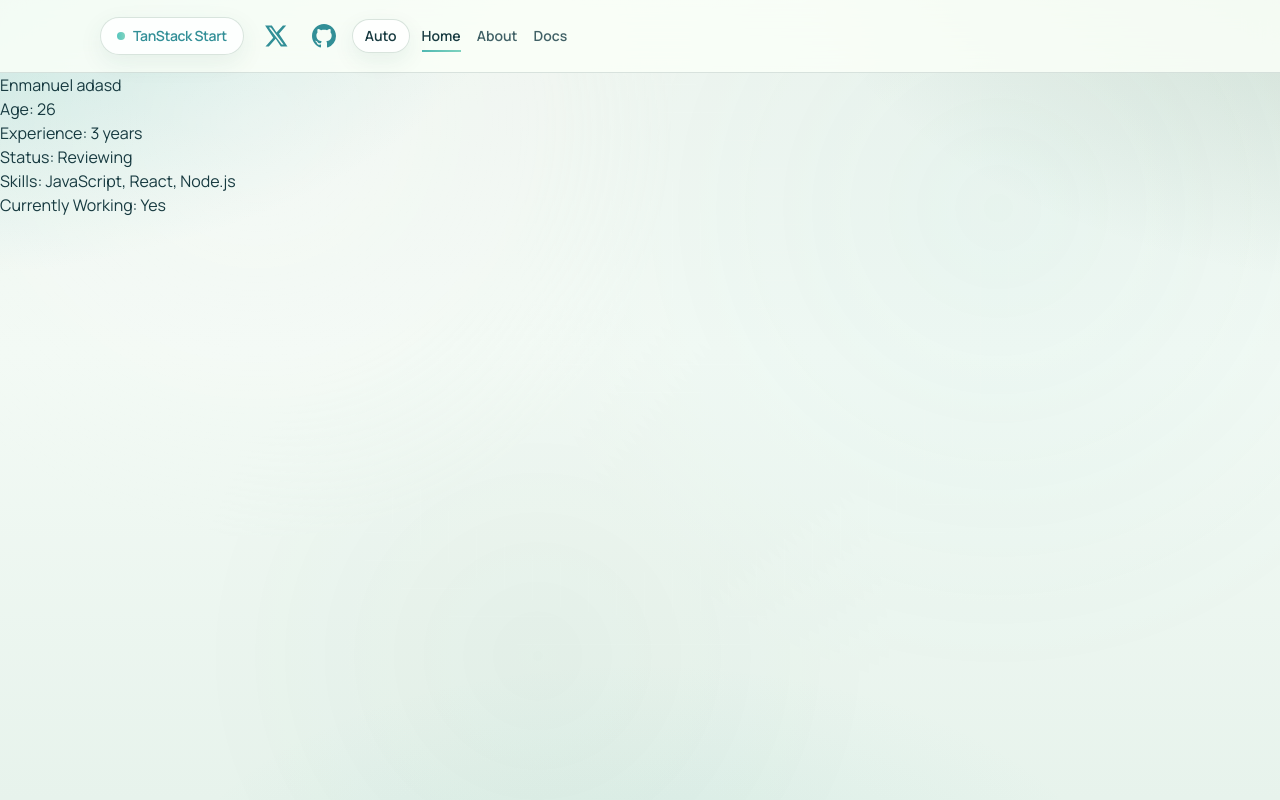
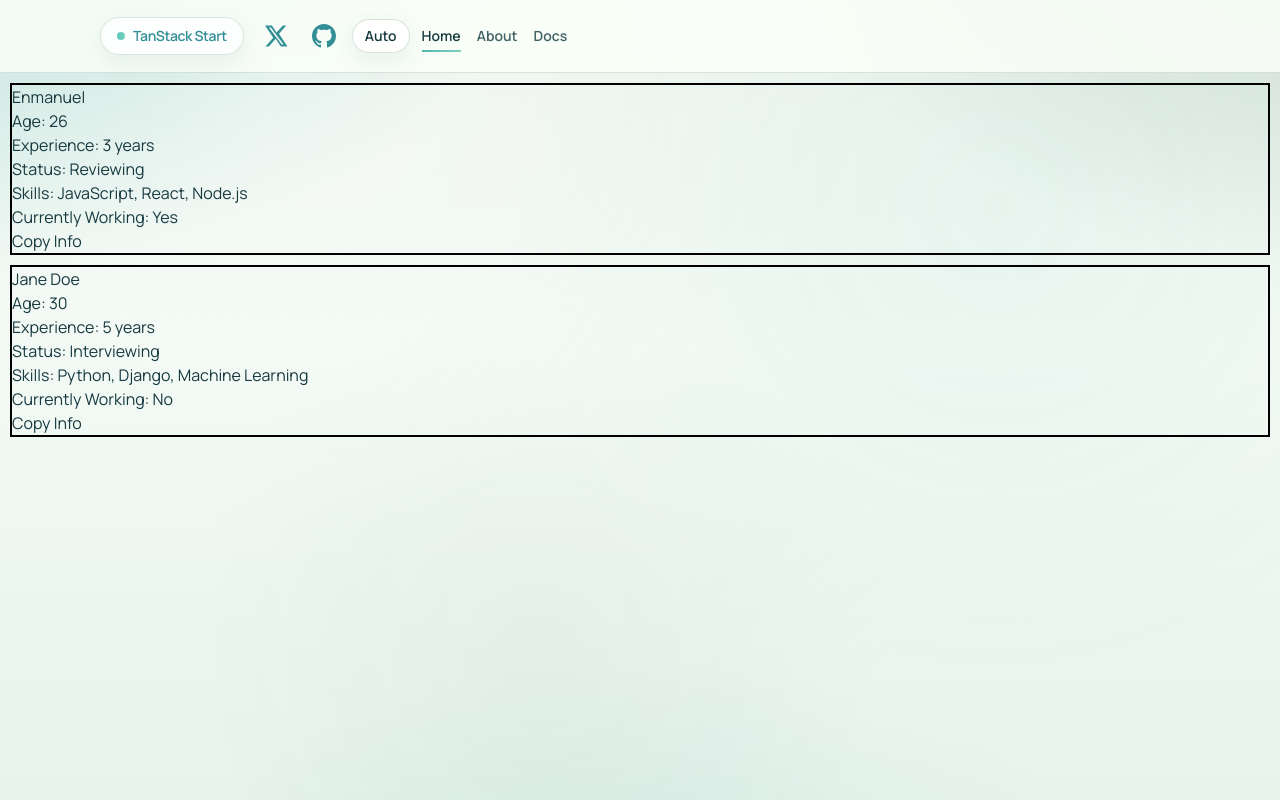
Before and after one commit to enmanuelmag/dashboard-bootcamp-v-guide, a React (Vite) app: page / in a window 1280 px wide. Built offline with nearby package versions, Linux system fonts and the light colour scheme.

Commit message:
feat: enhance Candidate component with state management and copy functionality

```diff
--- a/src/components/Candidate.tsx
+++ b/src/components/Candidate.tsx
@@ -1,4 +1,5 @@
 import type { CandidateType } from '#/types/candidate';
+import { useState } from 'react';
 
 type CandidateProps = {
   data: CandidateType;
@@ -6,19 +7,30 @@ type CandidateProps = {
 
 const Candidate = (props: CandidateProps) => {
   const { data } = props;
+
+  const [valor, actualizar] = useState(0);
+
   return (
-    <article>
+    <article
+      style={{
+        border: '2px solid #000',
+        margin: '10px',
+      }}
+    >
       <h2>{data.name}</h2>
       <p>Age: {data.age}</p>
       <p>Experience: {data.experience} years</p>
       <p>Status: {data.status}</p>
       <p>Skills: {data.skills.join(', ')}</p>
       <p>Currently Working: {data.working ? 'Yes' : 'No'}</p>
+
+      <button onClick={() => copyInfo(data)}>Copy Info</button>
     </article>
   );
 
-  function hello() {
-    console.log('Hello');
+  function copyInfo(info: CandidateType) {
+    const infoString = `Name: ${info.name}\nAge: ${info.age}\nExperience: ${info.experience} years\nStatus: ${info.status}\nSkills: ${info.skills.join(', ')}\nCurrently Working: ${info.working ? 'Yes' : 'No'}`;
+    navigator.clipboard.writeText(infoString);
   }
 };
 
--- a/src/routes/index.tsx
+++ b/src/routes/index.tsx
@@ -4,20 +4,32 @@ import type { CandidateType } from '#/types/candidate';
 
 export const Route = createFileRoute('/')({ component: App });
 
-const candidate: CandidateType = {
+const candidates: CandidateType[] = [
+  {
     age: 26,
     experience: 3,
-  name: 'Enmanuel adasd',
+    name: 'Enmanuel',
     skills: ['JavaScript', 'React', 'Node.js'],
     status: 'Reviewing',
     working: true,
-};
+  },
+  {
+    age: 30,
+    experience: 5,
+    name: 'Jane Doe',
+    skills: ['Python', 'Django', 'Machine Learning'],
+    status: 'Interviewing',
+    working: false,
+  },
+];
 
 function App() {
   // state
   return (
     <div>
+      {candidates.map((candidate) => (
         <CandidateComp data={candidate} />
+      ))}
     </div>
   );
 }
```
Also changed, not shown: vite.config.ts (+8 -8 lines). Lines whose indentation alone changed are shown as unchanged.
